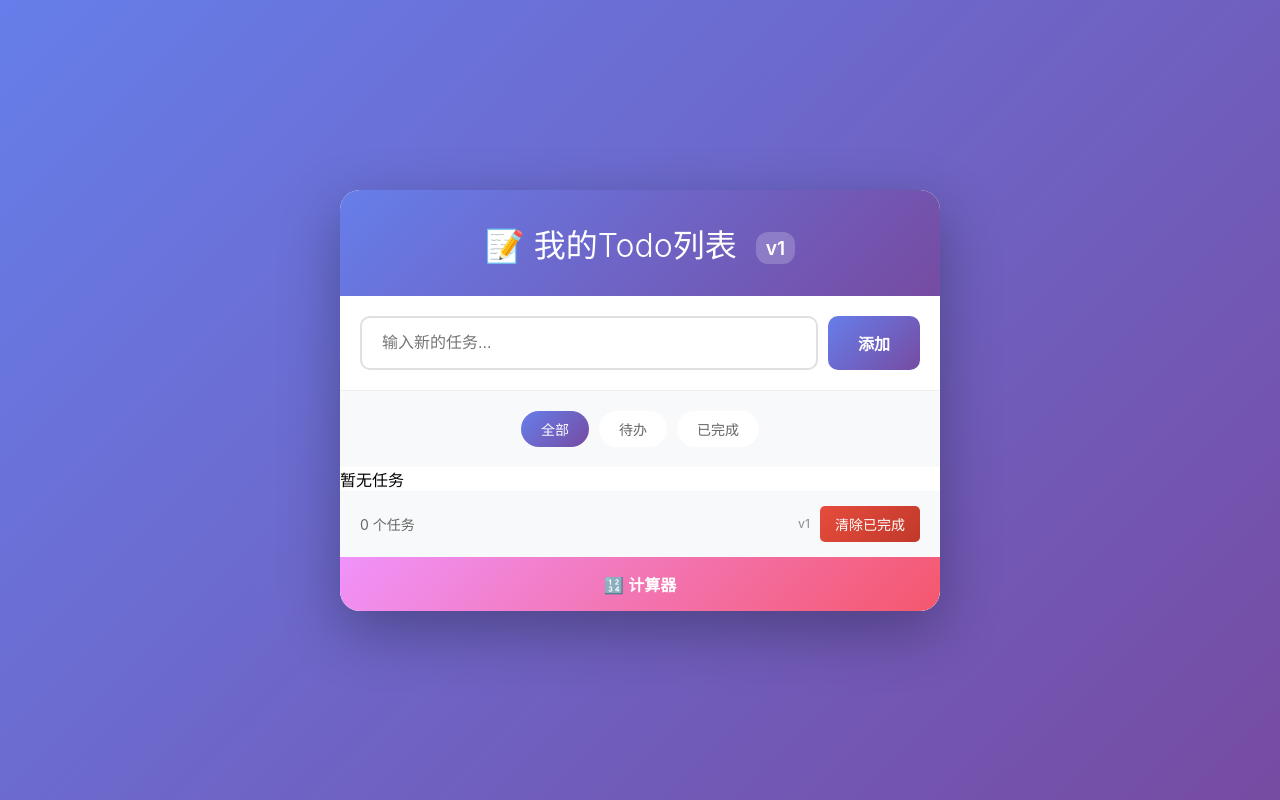
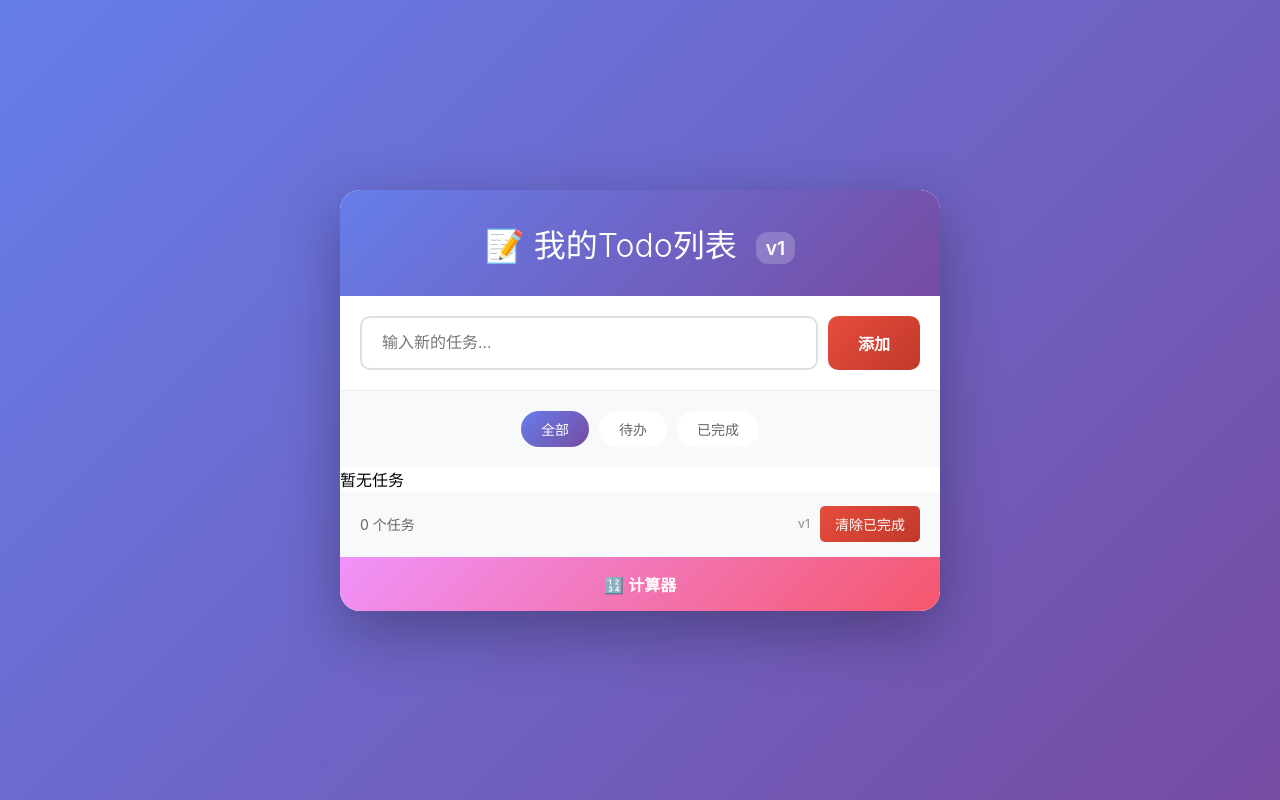
Before and after one commit to gaogao7788414-del/git3, a plain HTML site: page index.html in a window 1280 px wide. Drawn offline with Linux system fonts and the light colour scheme.

Commit message:
将添加按钮改为红色

```diff
--- a/styles.css
+++ b/styles.css
@@ -72,7 +72,7 @@ h1 {
 
 .add-btn {
     padding: 15px 30px;
-    background: linear-gradient(135deg, #667eea 0%, #764ba2 100%);
+    background: linear-gradient(135deg, #e74c3c 0%, #c0392b 100%);
     color: white;
     border: none;
     border-radius: 10px;
@@ -84,7 +84,7 @@ h1 {
 
 .add-btn:hover {
     transform: translateY(-2px);
-    box-shadow: 0 5px 15px rgba(102, 126, 234, 0.4);
+    box-shadow: 0 5px 15px rgba(231, 76, 60, 0.4);
 }
 
 .add-btn:active {
```
